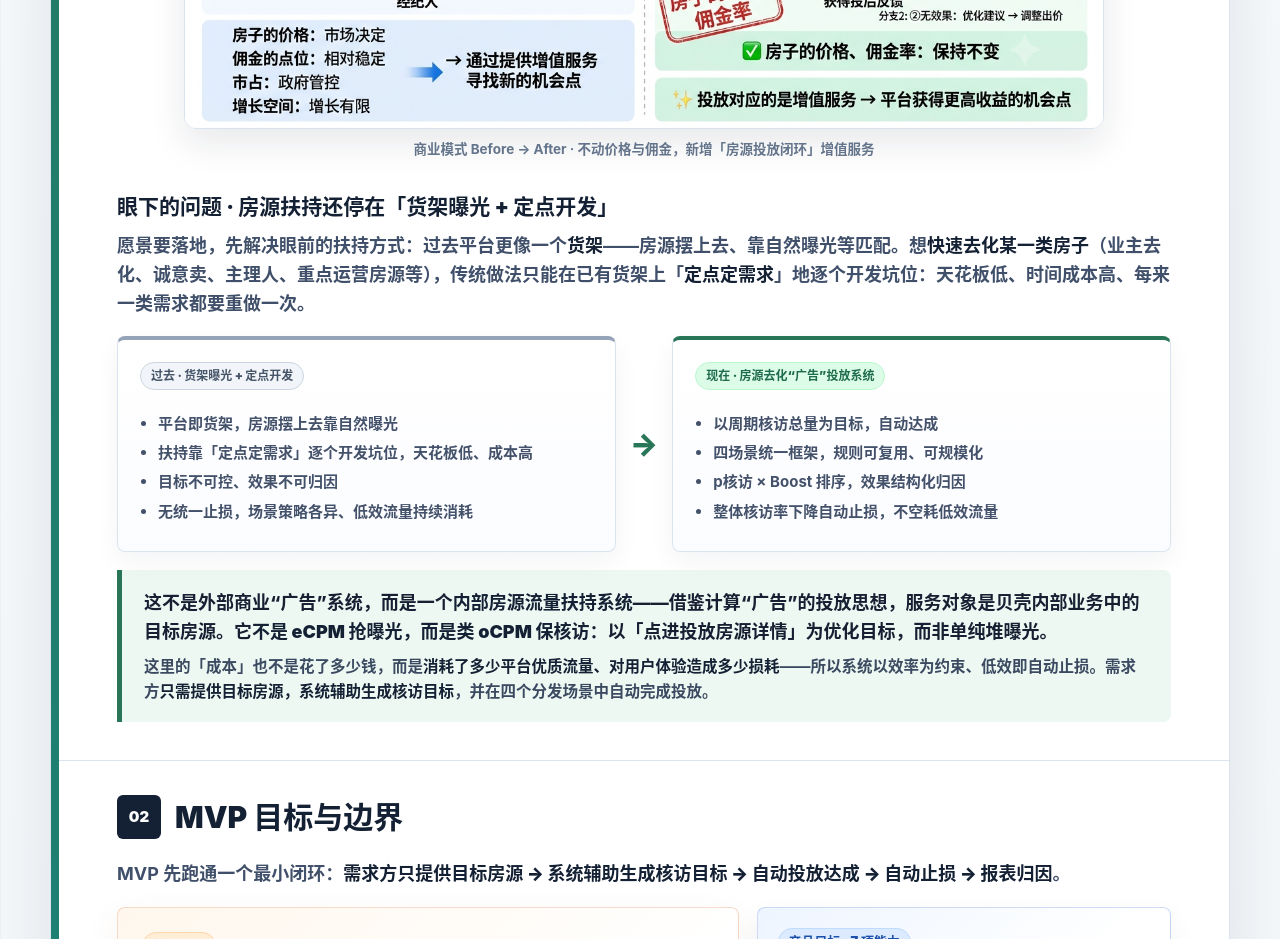
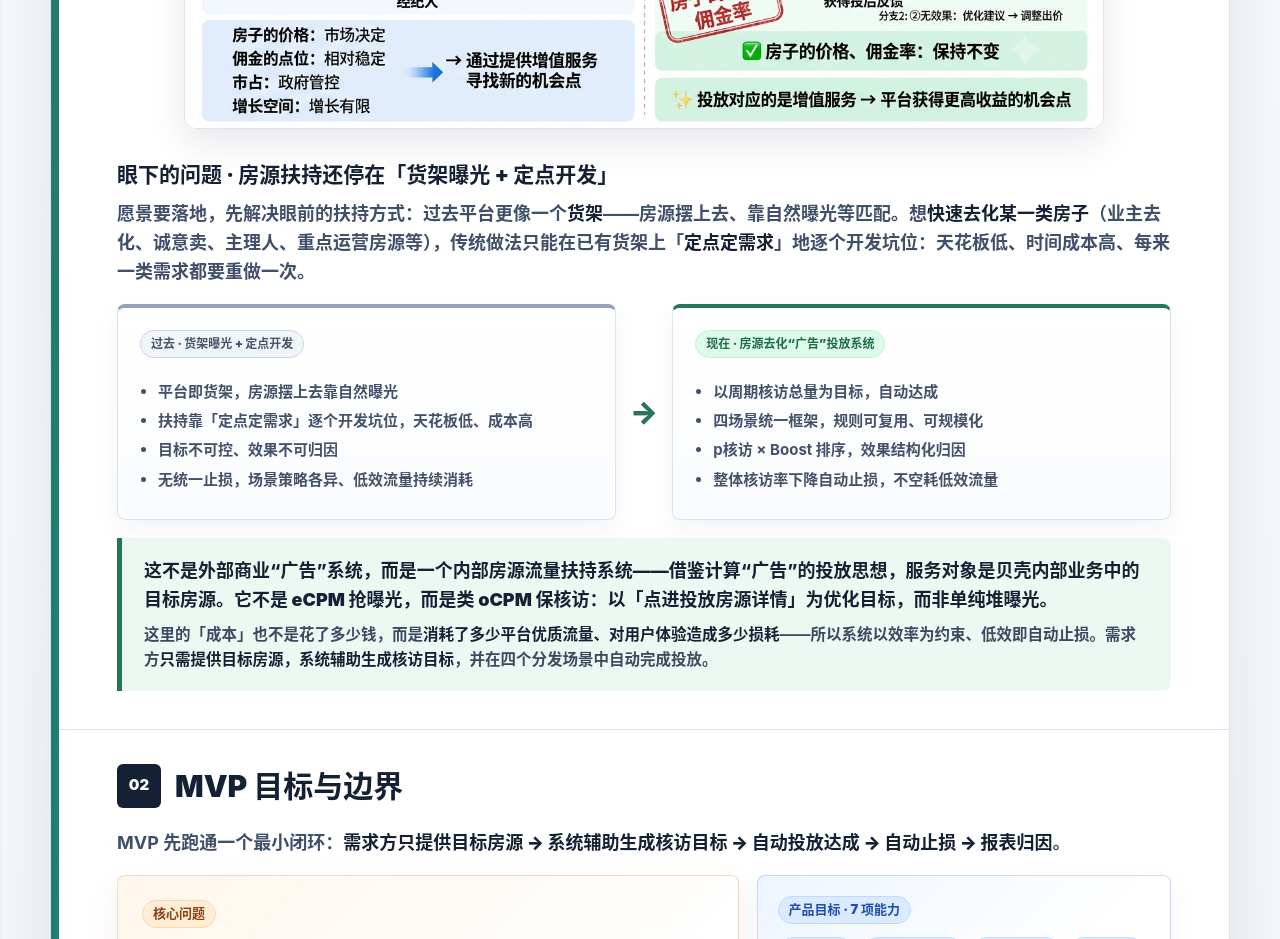
Before and after one commit to Summermax-cmd/summer-home, a website: page keplus-mvp/index.html in a window 1280 px wide. Shown: the part 1260-2199 px from the top of the page. Drawn offline with Linux system fonts and the light colour scheme.

Commit message:
Remove image caption

```diff
--- a/keplus-mvp/index.html
+++ b/keplus-mvp/index.html
@@ -363,7 +363,6 @@
 
         <figure style="margin:18px 0 0">
           <img src="image.png" alt="贝壳商业模式 Before vs After（新增增值服务）" style="display:block;width:100%;max-width:920px;margin:0 auto;border:1px solid var(--line);border-radius:12px;box-shadow:0 14px 36px rgba(20,32,51,.10)">
-          <figcaption style="margin-top:10px;text-align:center;font-size:13.5px;font-weight:700;color:var(--muted)">商业模式 Before → After · 不动价格与佣金，新增「房源投放闭环」增值服务</figcaption>
         </figure>
 
         <h3 style="margin-top:32px">眼下的问题 · 房源扶持还停在「货架曝光 + 定点开发」</h3>
```
